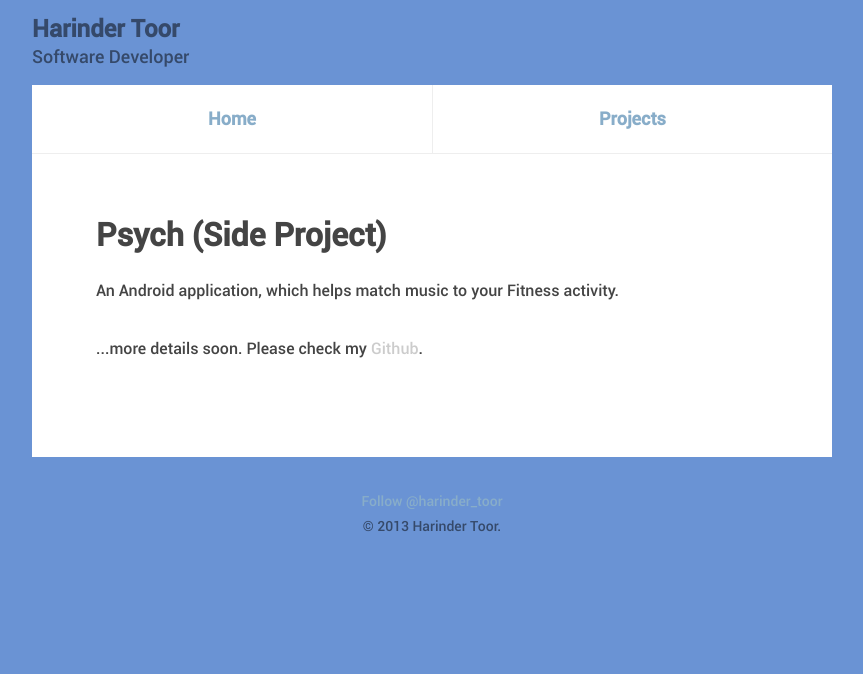
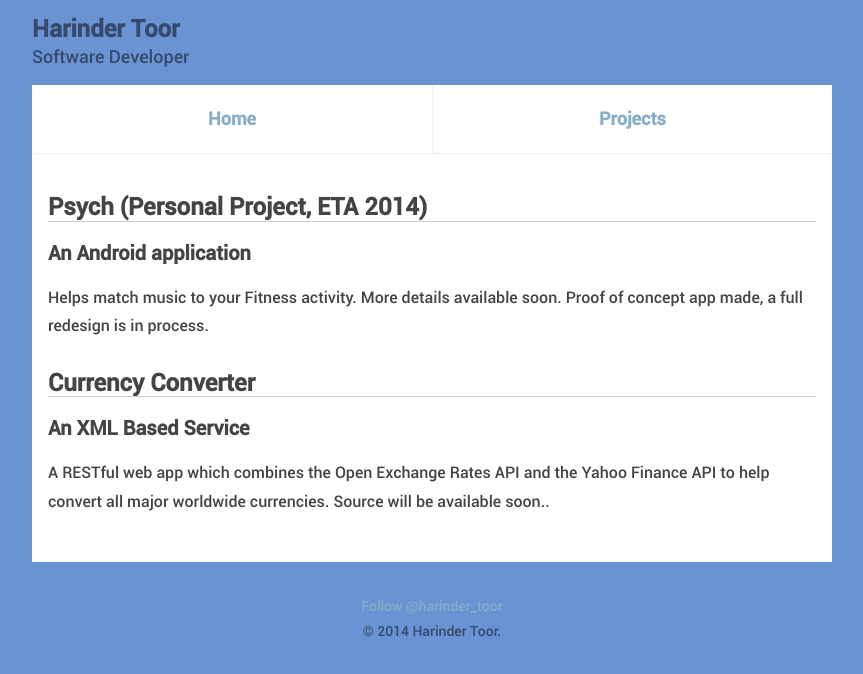
Before and after one commit to HarinderToor/harindertoor.github.io, a plain HTML site: page projects.html in a window 1280 px wide. Shown: the whole page, without its empty margins (208-1071 px from the left). Drawn offline with Linux system fonts and the light colour scheme.

Commit message:
Lots of minor changes after seeing some odd things in Chrome Developer Tools!

```diff
--- a/projects.html
+++ b/projects.html
@@ -23,15 +23,28 @@
 	</header>
 	<div class="site-body contain">
 		<section class="island">
-			<h1>Psych (Side Project)</h1>
-			<p> An Android application, which helps match music to your Fitness activity.</p>
-			<p>...more details soon. Please check my <a href="https://github.com/HarinderToor" class="is-github" title="Follow me on Github">Github</a>.</p>
+			<div>
+				<h2 class="h2-heading">Psych (Personal Project, ETA 2014)</h2>
+				<div class="details">
+					<h3> An Android application</h3>
+					<p>Helps match music to your Fitness activity. More details available soon. Proof of concept app made, a full redesign is in process.</p>
+				</div>
+			</div>
+
+			<div>
+				<h2 class="h2-heading">Currency Converter</h2>
+				<div class="details">
+					<h3> An XML Based Service</h3>
+					<p>A RESTful web app which combines the Open Exchange Rates API and the Yahoo Finance API to help convert all major worldwide currencies. Source will be available soon..</p>
+				</div>
+			</div>
+
 		</section>
 	</div>
 	<footer class="site-foot">
 		<a href="https://twitter.com/harinder_toor" class="twitter-follow-button" data-show-count="false" data-size="large">Follow @harinder_toor</a>
 		<script>!function(d,s,id){var js,fjs=d.getElementsByTagName(s)[0];if(!d.getElementById(id)){js=d.createElement(s);js.id=id;js.src="//platform.twitter.com/widgets.js";fjs.parentNode.insertBefore(js,fjs);}}(document,"script","twitter-wjs");</script>
-		<p class="push--top">&copy; 2013 Harinder Toor.</p>
+		<p class="push--top">&copy; 2014 Harinder Toor.</p>
 	</footer>
 
 <!-- Google Analytics-->
--- a/stylesheets/index.css
+++ b/stylesheets/index.css
@@ -362,6 +362,7 @@ p, blockquote, ul, ol, dl, menu, pre {
   -o-transition: background-color 0.1s ease;
   transition: background-color 0.1s ease;
 }
+
 .btn:hover, .btn:focus {
   background-color: #bfbfbf;
 }
@@ -370,11 +371,20 @@ p, blockquote, ul, ol, dl, menu, pre {
   top: 1px;
 }
 
+.article {
+  margin: 20px 0px 40px 0px;
+  padding: 10px 10px;
+  background: #f2f2f2;
+}
+
+.h2-heading {
+  border-bottom: 1px solid #ccc;
+}
 
 @media (min-width: 480px) {
   /* 768px */
   .island {
-    padding: 4em;
+    padding: 1em;
   }
 
   .post--listing .post__title {
```
Also changed, not shown: images/Psych.png (added), 1 other file.
